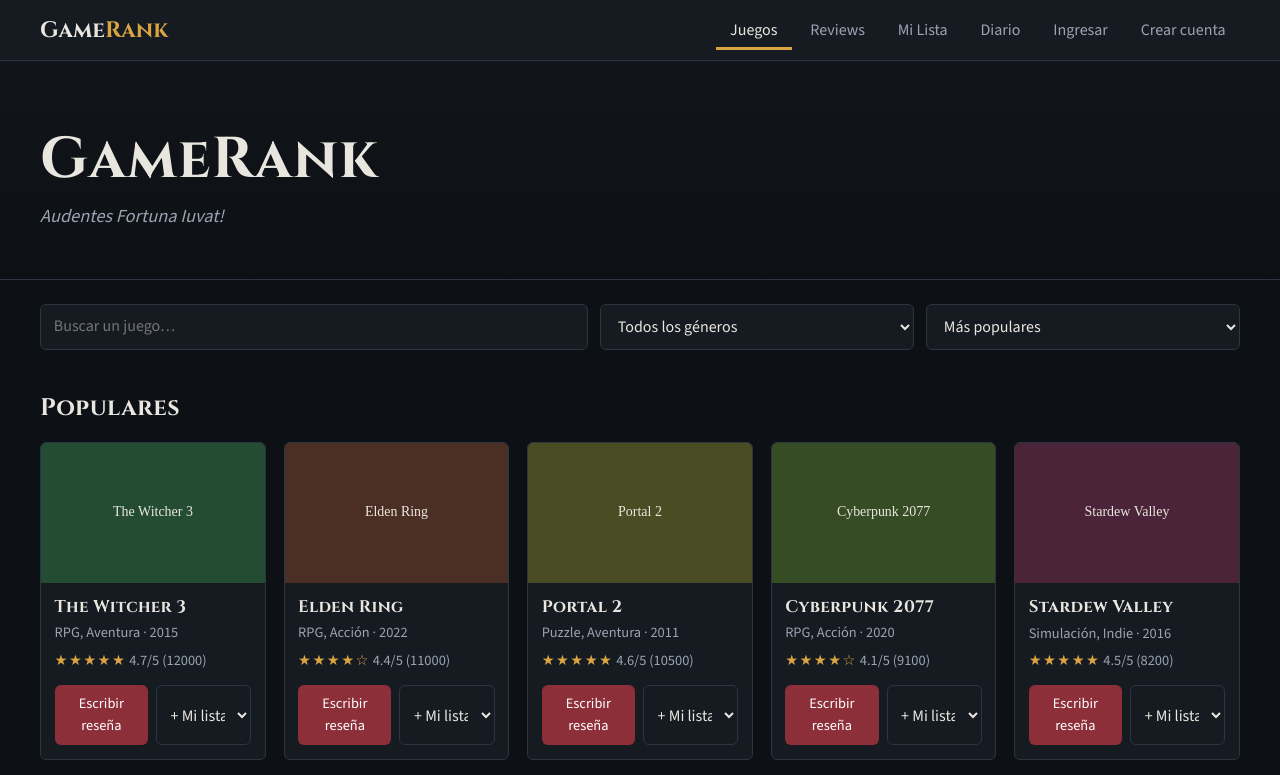
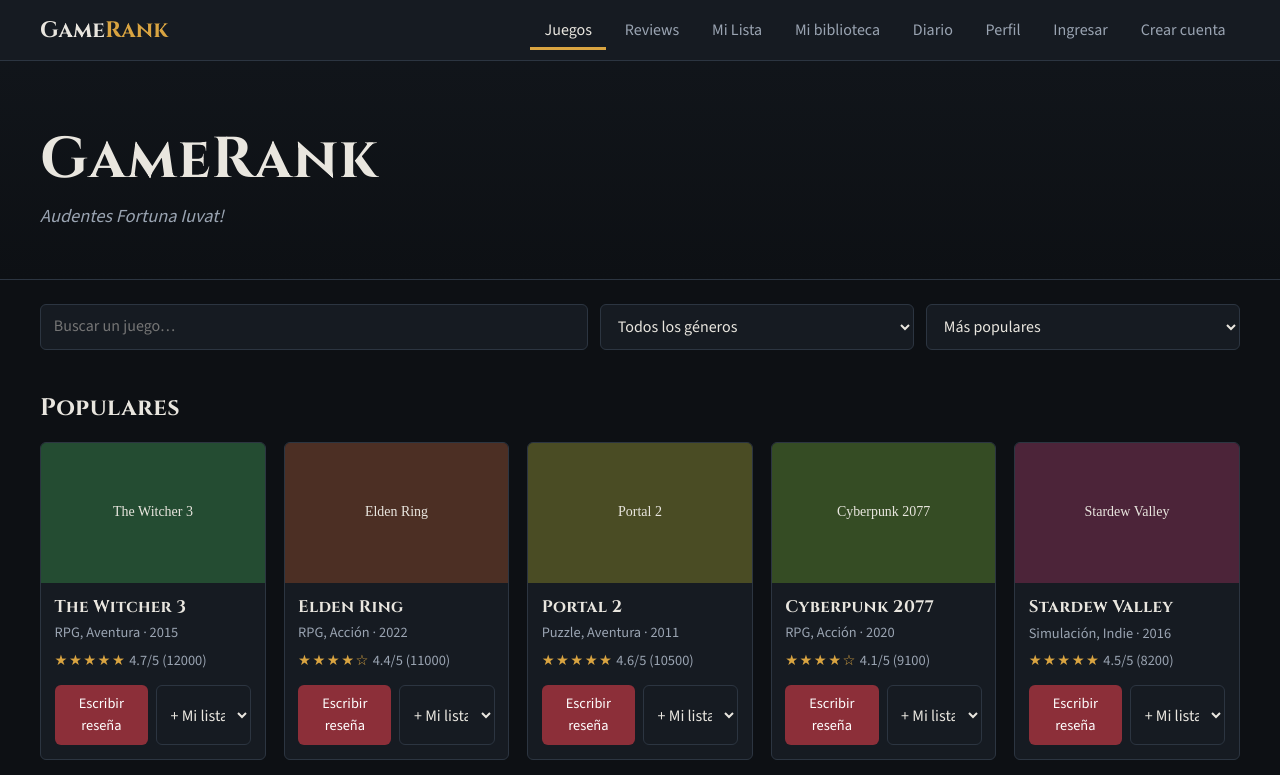
Before and after one commit to Bularap/PROYECTO-DAW, a plain HTML site: page Gamerank_v3/index.html in a window 1280 px wide. Shown: the top 775 px of the page. Drawn offline with nearby package versions, Linux system fonts and the light colour scheme.

Commit message:
Agrego links de biblioteca y perfil al menú

```diff
--- a/Gamerank_v3/index.html
+++ b/Gamerank_v3/index.html
@@ -19,7 +19,9 @@
   <a href="index.html" aria-current="page">Juegos</a>
   <a href="reviews.html">Reviews</a>
   <a href="wishlist.html">Mi Lista</a>
+  <a href="biblioteca.html">Mi biblioteca</a>
   <a href="diario.html">Diario</a>
+  <a href="perfil.html">Perfil</a>
   <div class="auth-nav" id="auth-nav">
     <a href="login.html">Ingresar</a>
     <a href="register.html">Crear cuenta</a>
```
Lines whose indentation alone changed are shown as unchanged.
